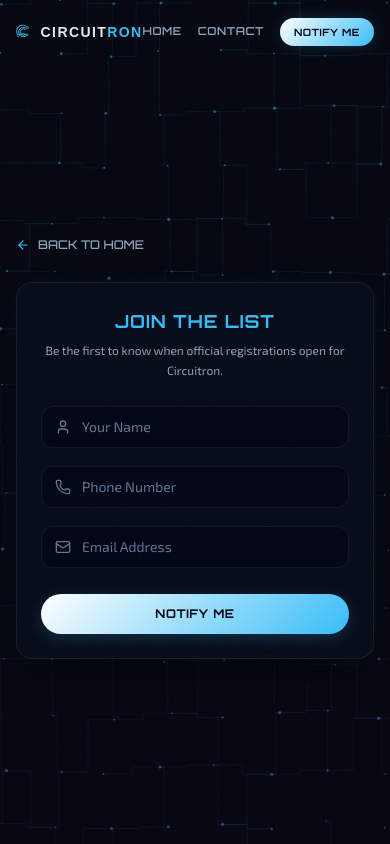
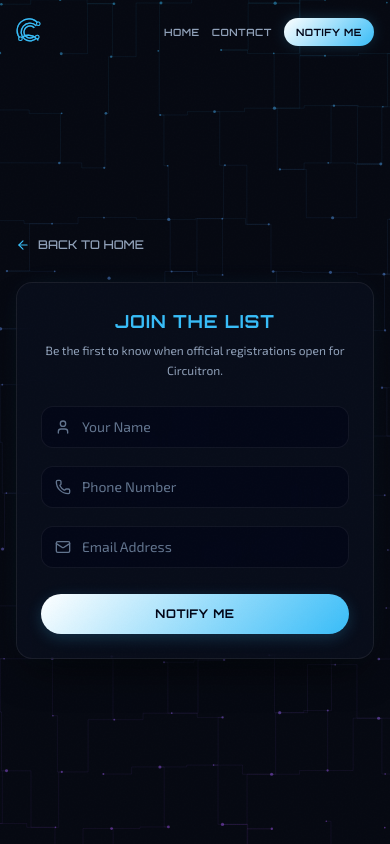
Before and after one commit to Kesicode/circuitron2026, a Next.js app: page /notify in a window 390 px wide. Built offline with nearby package versions, Linux system fonts and the light colour scheme; no server answers; the database is empty; a web font is replaced by a local one.

Commit message:
Hide CIRCUITRON name on mobile <=425px, show only logo icon; show name on wider screens

```diff
--- a/src/components/Navbar.tsx
+++ b/src/components/Navbar.tsx
@@ -50,10 +50,11 @@ export default function Navbar() {
           <Link
             href="/"
             onClick={handleHomeClick}
-            className="flex items-center gap-2.5 cursor-pointer hover:opacity-90 active:scale-95 transition-all text-left outline-none border-none bg-transparent"
+            className="flex items-center gap-2 cursor-pointer hover:opacity-90 active:scale-95 transition-all text-left outline-none border-none bg-transparent"
           >
             <Logo size={28} />
-            <span className="font-rostex text-sm font-bold tracking-widest hidden min-[380px]:inline-block"
+            {/* Name only shows on screens wider than Mobile L (>425px) */}
+            <span className="font-rostex text-sm font-bold tracking-widest hidden min-[480px]:inline-block"
               style={{
                 ["--active-color" as any]: color,
                 ["--active-color-dim" as any]: `${color}2e`
@@ -64,24 +65,24 @@ export default function Navbar() {
           </Link>
 
           {/* Navigation Links on Right */}
-          <div className="flex items-center gap-4 sm:gap-6">
+          <div className="flex items-center gap-3 sm:gap-6">
             <Link
               href="/"
               onClick={handleHomeClick}
-              className="font-orbitron text-[11px] sm:text-xs font-semibold tracking-wider text-slate-400 hover:text-white transition-colors"
+              className="font-orbitron text-[10px] min-[480px]:text-[11px] sm:text-xs font-semibold tracking-wider text-slate-400 hover:text-white transition-colors"
             >
               HOME
             </Link>
             <Link
               href="/#connect"
               onClick={handleContactClick}
-              className="font-orbitron text-[11px] sm:text-xs font-semibold tracking-wider text-slate-400 hover:text-white transition-colors"
+              className="font-orbitron text-[10px] min-[480px]:text-[11px] sm:text-xs font-semibold tracking-wider text-slate-400 hover:text-white transition-colors"
             >
               CONTACT
             </Link>
             <Link
               href="/notify"
-              className="font-orbitron text-[10px] sm:text-[11px] font-bold tracking-wider px-3.5 sm:px-4 py-1.5 sm:py-2 rounded-full uppercase text-slate-950 hover:scale-[1.03] active:scale-[0.98] transition-all whitespace-nowrap"
+              className="font-orbitron text-[10px] sm:text-[11px] font-bold tracking-wider px-3 min-[480px]:px-3.5 sm:px-4 py-1.5 sm:py-2 rounded-full uppercase text-slate-950 hover:scale-[1.03] active:scale-[0.98] transition-all whitespace-nowrap"
               style={{
                 background: `linear-gradient(135deg, #ffffff 0%, ${color} 100%)`,
                 boxShadow: `0 0 15px -3px ${color}50`
```
